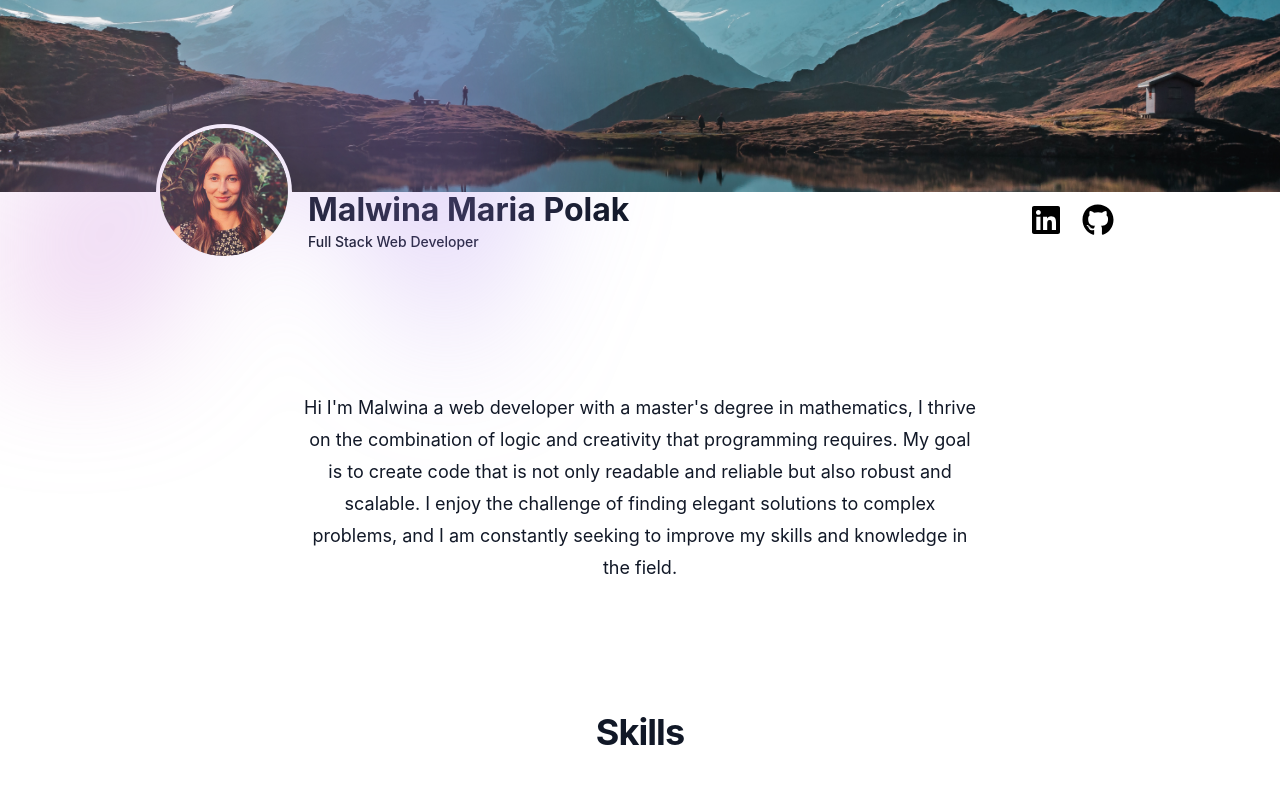
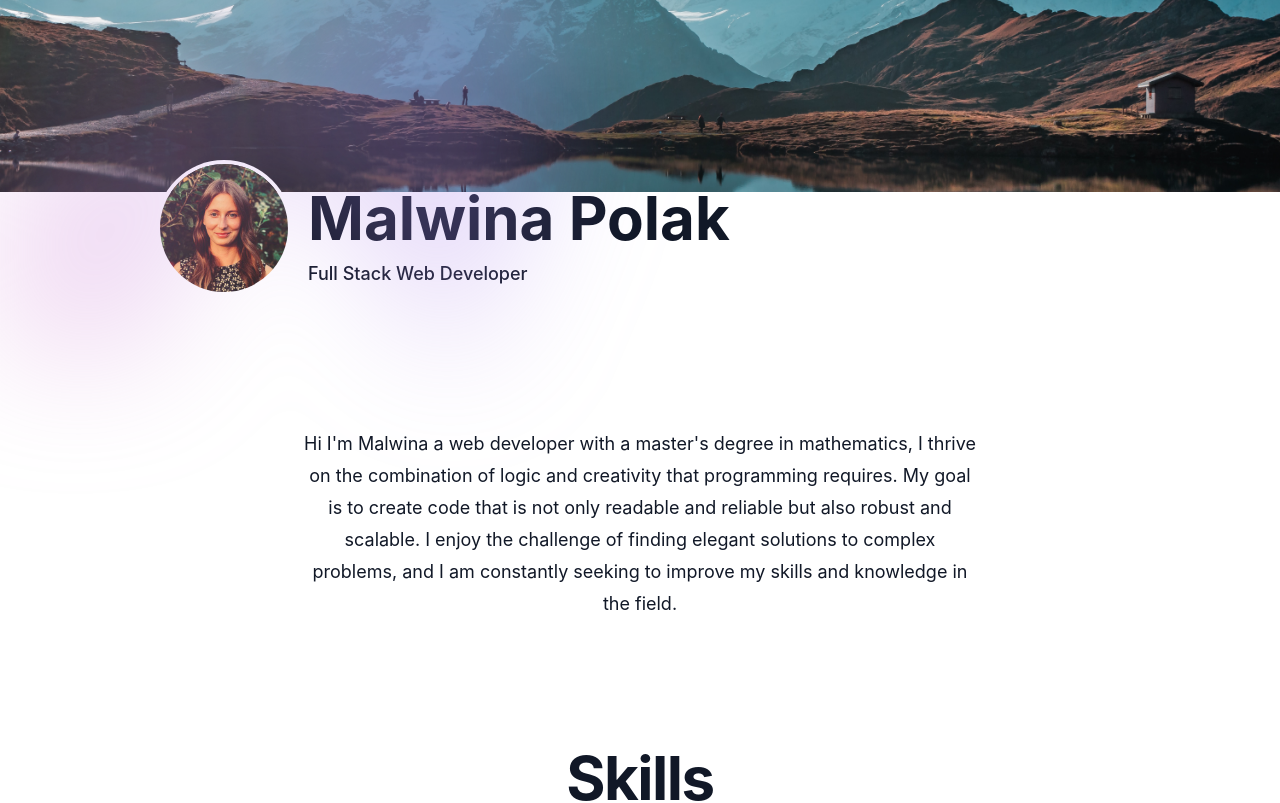
Before and after one commit to malvinamaria/portfolio-react, a React (Create React App) app: page / in a window 1280 px wide. Shown: the top 803 px of the page. Built offline with nearby package versions, Linux system fonts and the light colour scheme.

Commit message:
finalise portfolio

```diff
--- a/src/App.js
+++ b/src/App.js
@@ -3,7 +3,7 @@ import { Hello } from 'components/Hello';
 // import { Tech } from 'components/Tech';
 import { Skills } from 'components/Skills';
 import { Projects } from 'components/Projects';
-// import { Contact } from 'components/Contact';
+import { Contact } from 'components/Contact';
 
 export const App = () => {
   return (
@@ -11,7 +11,7 @@ export const App = () => {
       <Hello />
       <Skills />
       <Projects />
-      {/* <Contact /> */}
+      <Contact />
     </div>
   );
 };
--- /dev/null
+++ b/src/components/Contact.css
@@ -0,0 +1,5 @@
+/* Add hover effect for the icons */
+.icon-button:hover .h-8 {
+  fill: #6366f1; /* Change the fill color to your desired color */
+  transform: scale(1.2);
+}
--- /dev/null
+++ b/src/components/Contact.js
@@ -0,0 +1,46 @@
+/* eslint-disable react/no-unescaped-entities */
+/* eslint-disable react/jsx-closing-bracket-location */
+import React from 'react';
+import { ReactComponent as Logo } from '../assets/linkedin.svg';
+import { ReactComponent as GitHubLogo } from '../assets/github.svg';
+import './Contact.css';
+
+export const Contact = () => {
+  return (
+    <div className="bg-white">
+      <div className="px-6 py-24 sm:px-6 sm:py-32 lg:px-8">
+        <div className="mx-auto max-w-2xl text-center">
+          <h2 className="text-3xl font-bold tracking-tight text-gray-900 sm:text-6xl">
+            Let's chat!
+            {/* <br />
+            Start using our app today. */}
+          </h2>
+          <a href="mailto:mmpolak@protonmail.com">
+            <p className="mx-auto mt-16 max-w-xl text-lg leading-8 text-gray-600 hover:text-blue-600 hover:underline focus:text-blue-600 focus:underline">
+              mmpolak@protonmail.com
+            </p>
+          </a>
+
+          <div className="mt-16 flex items-center justify-center gap-x-6">
+            <a href="https://www.linkedin.com/in/malwina-maria-polak-327b2093/">
+              <button type="button" className="icon-button">
+                <Logo
+                  className="-ml-0.5 mr-1.5 h-8 w-8 text-gray-400"
+                  aria-hidden="true"
+                />
+              </button>
+            </a>
+            <a href="https://github.com/malvinamaria">
+              <button type="button" className="icon-button">
+                <GitHubLogo
+                  className="-ml-0.5 mr-1.5 h-8 w-8 text-gray-400"
+                  aria-hidden="true"
+                />
+              </button>
+            </a>
+          </div>
+        </div>
+      </div>
+    </div>
+  );
+};
--- a/src/components/Hello.css
+++ b/src/components/Hello.css
@@ -10,3 +10,11 @@
 .h-24 {
   height: 8rem;
 }
+.icon-button:hover .h-8 {
+  fill: #6366f1;
+  transform: scale(1.2);
+}
+.icon-link:hover .h-8 {
+  fill: #6366f1; /* Change the fill color to your desired color */
+  transform: scale(1.2);
+}
--- a/src/components/Hello.js
+++ b/src/components/Hello.js
@@ -7,15 +7,14 @@
 /* eslint-disable react/react-in-jsx-scope */
 /* eslint-disable react/function-component-definition */
 import React from 'react';
-// import { PhoneIcon } from '@heroicons/react/20/solid';
 import profile_picture from '../assets/profile_picture.jpg';
 import background_image1 from '../assets/background_image1.jpg';
-import { ReactComponent as Logo } from '../assets/linkedin.svg';
-import { ReactComponent as GitHubLogo } from '../assets/github.svg';
+// import { ReactComponent as Logo } from '../assets/linkedin.svg';
+// import { ReactComponent as GitHubLogo } from '../assets/github.svg';
 import './Hello.css';
 
 const profile = {
-  name: 'Malwina Maria Polak',
+  name: 'Malwina Polak',
   email: 'mmpolak@protonmail.com',
   //   src: profile_picture,
   avatar: profile_picture,
@@ -41,35 +40,33 @@ export const Hello = () => {
               alt=""
             />
           </div>
-          <div className="mt-6 sm:flex sm:min-w-0 sm:flex-1 sm:items-center sm:justify-end sm:space-x-6 sm:pb-1">
+          <div className="mt-6 sm:flex sm:min-w-0 sm:flex-1 sm:items-center sm:justify-end sm:space-x-6 sm:pb-1 pt-3">
             <div className="mt-6 min-w-0 flex-1 sm:hidden md:block">
-              <h1 className="truncate text-2xl font-bold text-gray-900">
+              <h1 className="truncate text-6xl font-bold text-gray-900">
                 {profile.name}
               </h1>
-              <div className="pt-1.5">
-                <p className="text-sm font-medium text-gray-900">
+              <div className="pt-3">
+                <p className="text-lg font-medium text-gray-900">
                   Full Stack Web Developer
                 </p>
               </div>
             </div>
-            <div className="mt-6 flex flex-col justify-stretch space-y-3 sm:flex-row sm:space-x-4 sm:space-y-0">
+            {/* <div className="mt-6 flex flex-col justify-stretch space-y-3 sm:flex-row sm:space-x-4 sm:space-y-0">
               <a href="https://www.linkedin.com/in/malwina-maria-polak-327b2093/">
-                <button type="button">
-                  <Logo
-                    className="-ml-0.5 mr-1.5 h-8 w-8 text-gray-400"
-                    aria-hidden="true"
-                  />
-                </button>
+                <Logo
+                  className="-ml-0.5 mr-1.5 h-8 w-8 text-gray-400"
+                  aria-hidden="true"
+                />
               </a>
-              <a href="https://github.com/malvinamaria">
-                <button type="button">
+              <a href="https://github.com/malvinamaria" className="icon-link">
+                <button type="button" className="icon-button">
                   <GitHubLogo
                     className="-ml-0.5 mr-1.5 h-8 w-8 text-gray-400"
                     aria-hidden="true"
                   />
                 </button>
               </a>
-            </div>
+            </div> */}
           </div>
         </div>
         <div className="mt-6 hidden min-w-0 flex-1 sm:block md:hidden">
--- a/src/components/Projects.js
+++ b/src/components/Projects.js
@@ -13,7 +13,7 @@ export const Projects = () => {
   return (
     <>
       <div className="mx-auto text-center max-w-9xl lg:px-8 lg:pt-24">
-        <h2 className="text-3xl font-bold tracking-tight text-gray-900 sm:text-4xl py-8">
+        <h2 className="text-3xl font-bold tracking-tight text-gray-900 sm:text-6xl py-8">
           Projects
         </h2>
         {/* // =============================== // Project 1: Wine ===============================  // */}
--- a/src/components/Skills.js
+++ b/src/components/Skills.js
@@ -36,7 +36,7 @@ const navigation = {
 export const Skills = () => {
   return (
     <div className="mx-auto text-center max-w-9xl lg:px-8 lg:pt-0">
-      <h2 className="text-3xl font-bold tracking-tight text-gray-900 sm:text-4xl">
+      <h2 className="text-3xl font-bold tracking-tight text-gray-900 sm:text-6xl">
         Skills
       </h2>
       <div className="mx-auto text-center max-w-9xl lg:px-8 lg:pt-32">
```
Also changed, not shown: 1 other file (tests, documents, lock files or other folders).
